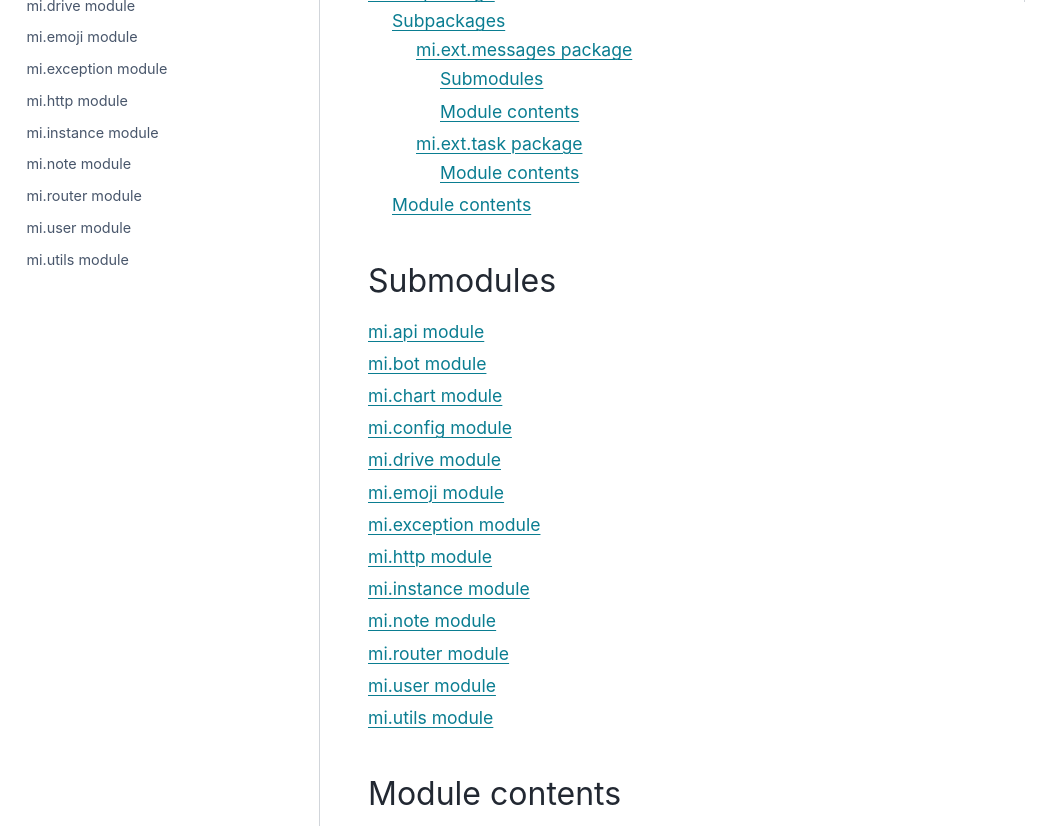
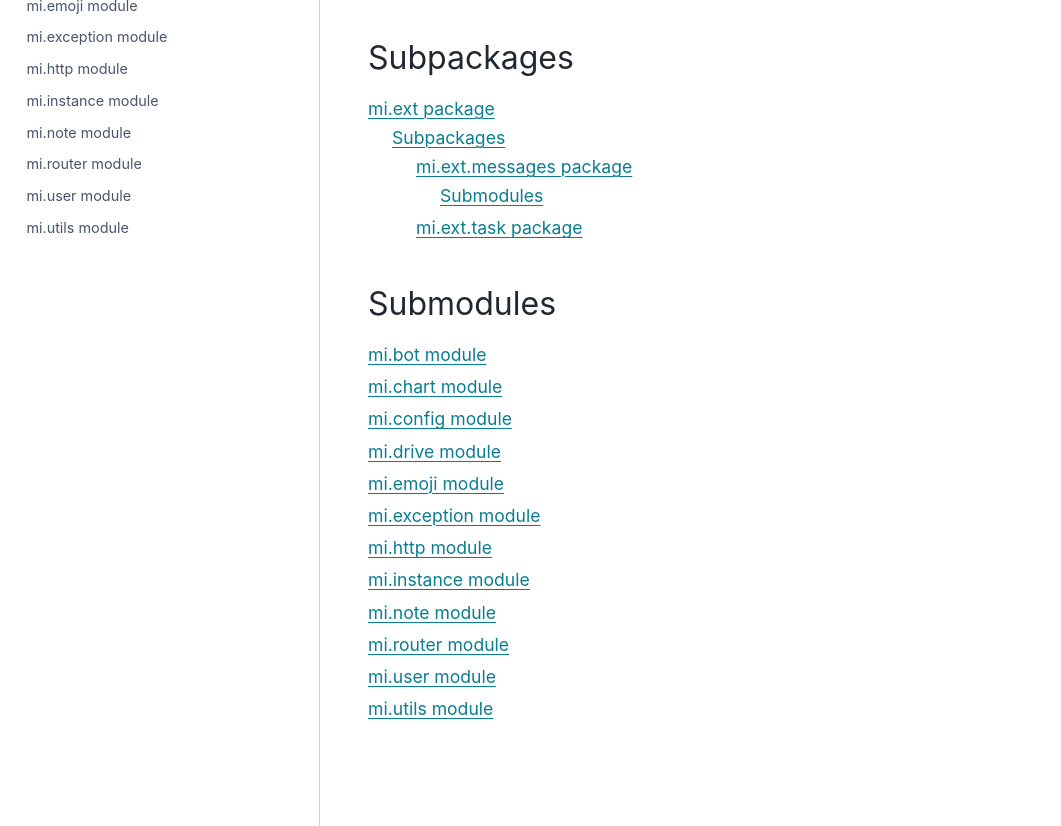
Before and after one commit to yupix/Mi.py, a Sphinx documentation site: the page built from docs/mi.rst, in a window 1280 px wide and 1352 px high, cut to the strip 313-1139 px from the top of the window. Shown: the whole strip, without its empty margins (0-1061 px from the left). Built offline with Sphinx 7.4.7 and the PyData theme 0.15.4, drawn with Linux system fonts in a browser that asks for light colours; some of the changed text lies outside the part shown.

Commit message:
docs: 📚ドキュメントを更新

```diff
--- a/docs/index.rst
+++ b/docs/index.rst
@@ -32,7 +32,7 @@ Mi.pyはDiscord.pyライクな書き方ができるように作成されてい
 
     +++
 
-    .. link-button:: api
+    .. link-button:: mi
             :type: ref
             :text: To the reference guide
             :classes: btn-block btn-secondary stretched-link
--- a/docs/mi.ext.messages.rst
+++ b/docs/mi.ext.messages.rst
@@ -8,11 +13,3 @@ Submodules
    :maxdepth: 4
 
    mi.ext.messages.context
-
-Module contents
----------------
-
-.. automodule:: mi.ext.messages
-   :members:
-   :undoc-members:
-   :show-inheritance:
--- a/docs/mi.ext.rst
+++ b/docs/mi.ext.rst
@@ -9,11 +14,3 @@ Subpackages
 
    mi.ext.messages
    mi.ext.task
-
-Module contents
----------------
-
-.. automodule:: mi.ext
-   :members:
-   :undoc-members:
-   :show-inheritance:
--- a/docs/mi.ext.task.rst
+++ b/docs/mi.ext.task.rst
@@ -1,8 +1,5 @@
 mi.ext.task package
 ===================
-
-Module contents
----------------
 
 .. automodule:: mi.ext.task
    :members:
--- a/docs/mi.rst
+++ b/docs/mi.rst
@@ -15,7 +20,6 @@ Submodules
 .. toctree::
    :maxdepth: 4
 
-   mi.api
    mi.bot
    mi.chart
    mi.config
@@ -28,11 +32,3 @@ Submodules
    mi.router
    mi.user
    mi.utils
-
-Module contents
----------------
-
-.. automodule:: mi
-   :members:
-   :undoc-members:
-   :show-inheritance:
```
Also changed, not shown: other parts of docs/mi.ext.messages.rst (+5 -0 lines), other parts of docs/mi.ext.rst (+5 -0 lines), other parts of docs/mi.rst (+5 -0 lines), docs/.modules.rst (added, +7 -0 lines), docs/mi.api.rst (deleted, +0 -7 lines).
